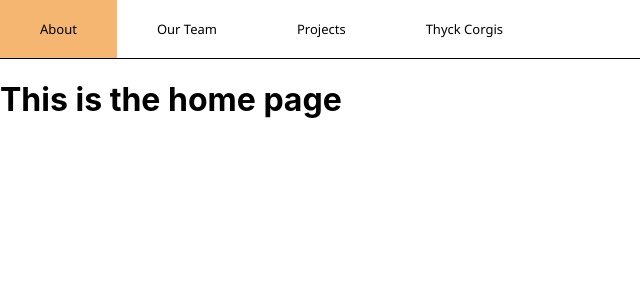
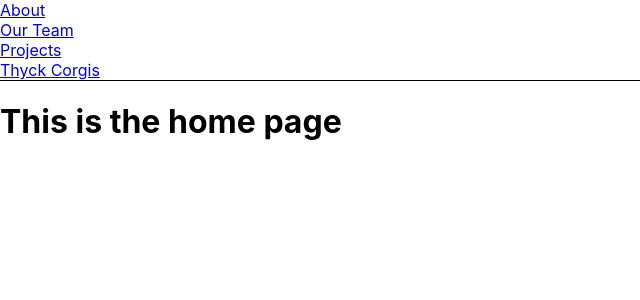
Before and after one commit to thyckcorgis/thyck.top, a React (Create React App) app: page / in a window 1280 px wide. Shown: the top 300 px of the page, without its empty margins (0-640 px from the left). Built offline with nearby package versions, Linux system fonts and the light colour scheme.

Commit message:
change a to nav-link class

```diff
--- a/src/components/components.css
+++ b/src/components/components.css
@@ -19,10 +19,9 @@
   overflow: hidden;
   background-color: white;
 }
-li {
+
+.nav-link {
   float: left;
-}
-li a {
   display: block;
   color: black;
   text-align: center;
@@ -31,6 +30,7 @@ li a {
   font-family: "Segoe UI";
   font-size: small;
 }
-li a:hover {
+
+.nav-link:hover {
   background-color: var(--corgibeige);
 }
```
